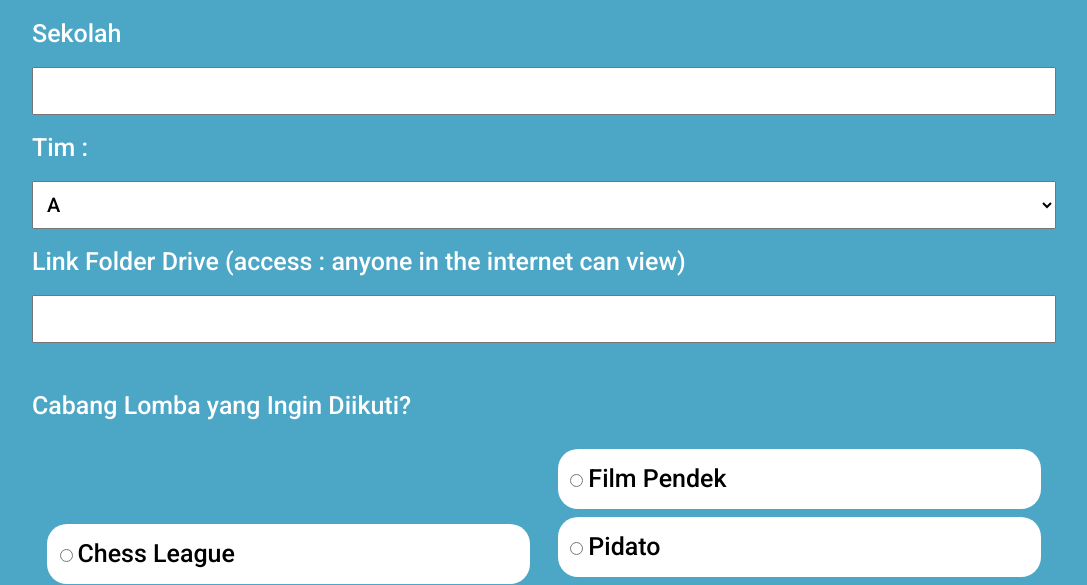
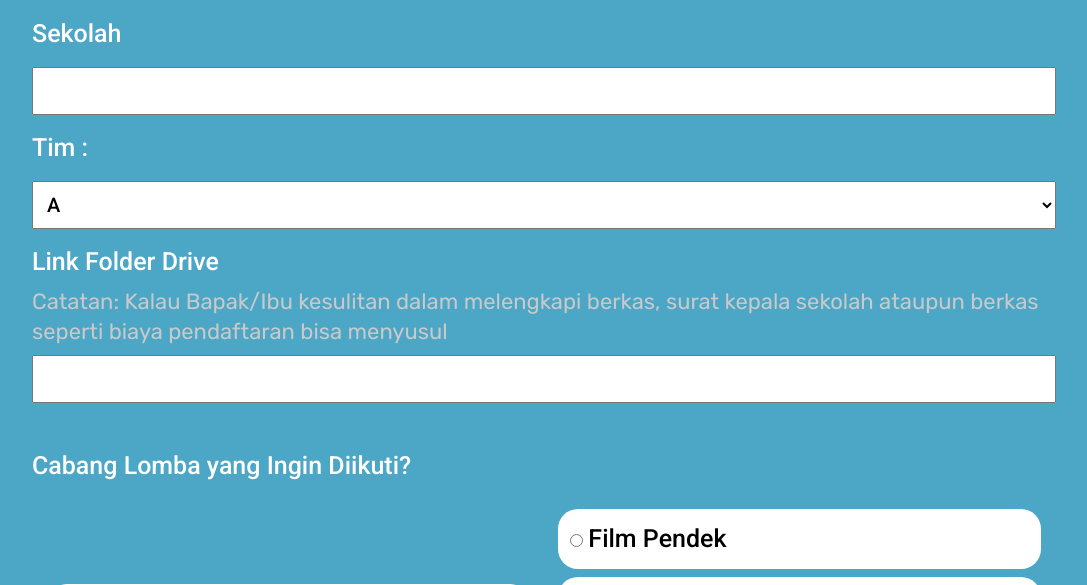
Before and after one commit to hanshimawan26/webcsl, a Flask app: page /pendaf in a window 1280 px wide. Shown: the part 1387-1972 px from the top of the page, without its empty margins (96-1183 px from the left). Run offline with Flask 2, Linux system fonts and the light colour scheme; data comes from the database, SQL or seed files in the repository; parts of the project's set-up code (start-up, migrations or seed data) failed here and were passed over.

Commit message:
Update index.html

```diff
--- a/templates/index.html
+++ b/templates/index.html
@@ -83,7 +83,7 @@ jangan lupa follow ig kita ya :)
         </section>
 
         <section class="suratketerangan">
-          <label for="surat">Link Folder Drive (access : anyone in the internet can view)</label> <br>
+         <label for="surat">Link Folder Drive</label> <br><p>Catatan: Kalau Bapak/Ibu kesulitan dalam melengkapi berkas, surat kepala sekolah ataupun berkas seperti biaya pendaftaran bisa menyusul</p>
           <input type="url" name="surat" id="surat" required>
         </section>
 
```
